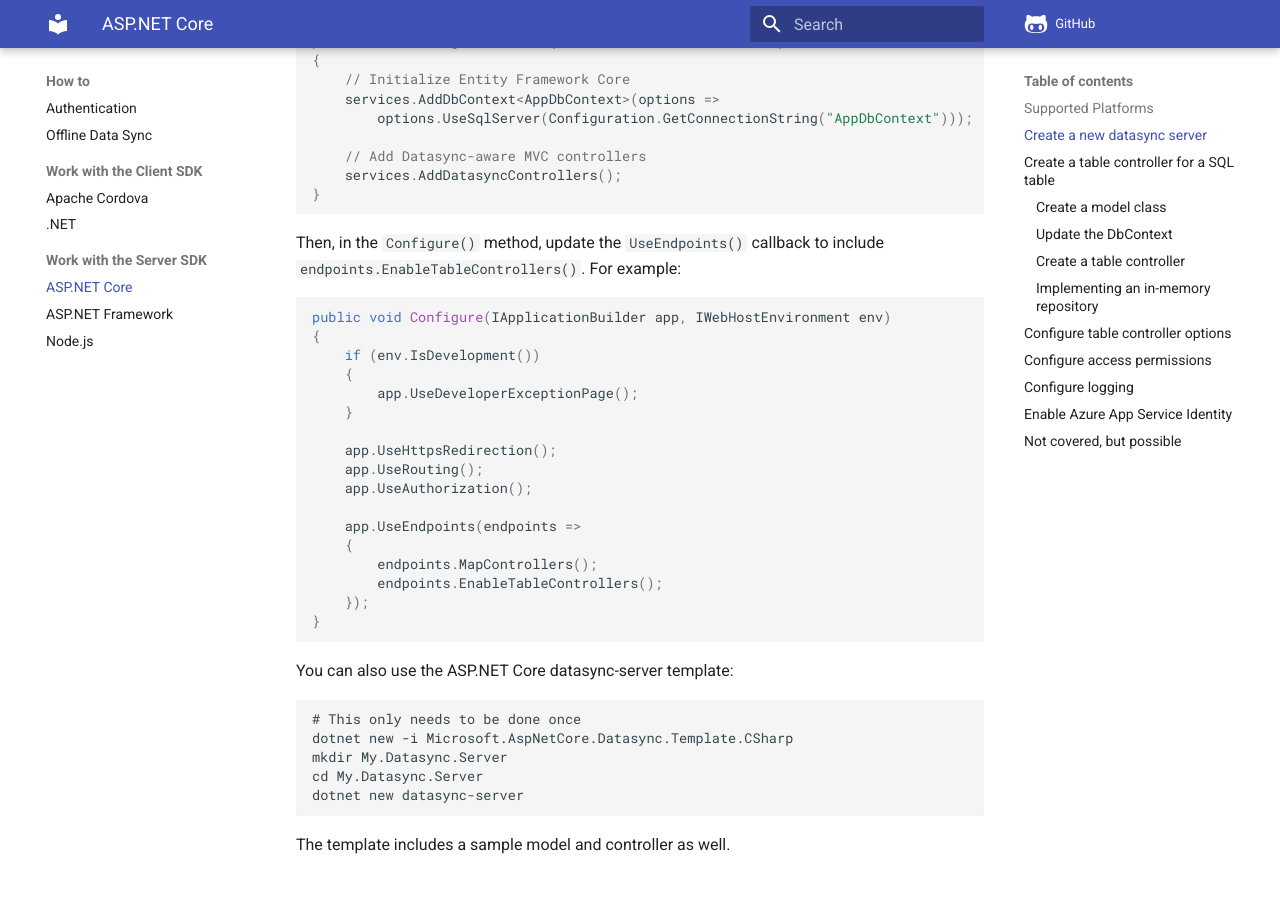
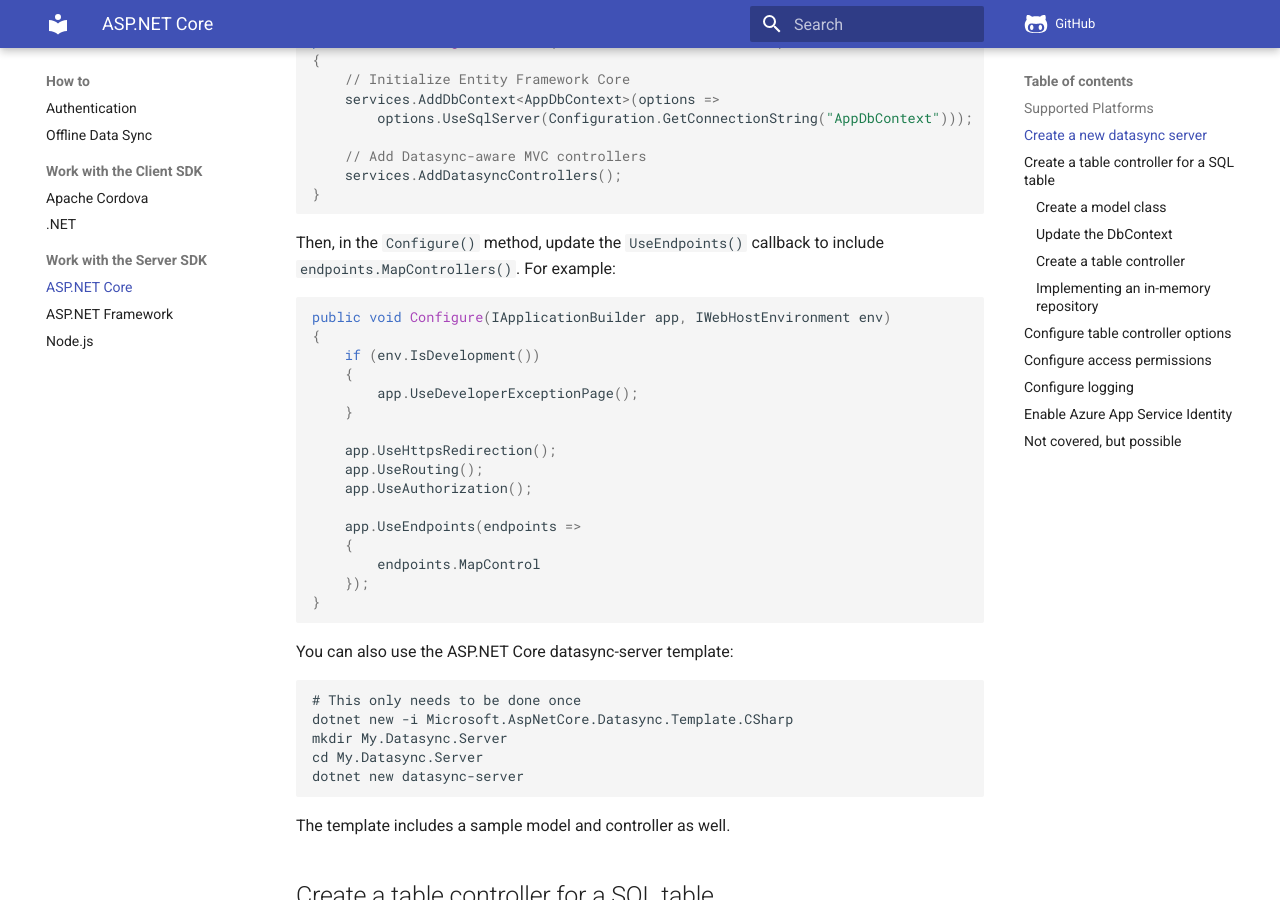
Before and after one commit to Azure/azure-mobile-apps, an MkDocs documentation site: the page built from docs/howto/server/aspnetcore.md, in a window 1280 px wide and 900 px high, scrolled down 842 px. Built offline with MkDocs 1.6.1 and Material for MkDocs 9.7.7, drawn with Linux system fonts in a browser that asks for light colours; comment, search, counter and statistics services are not loaded; some of the changed text lies outside the part shown.

````diff
--- a/docs/howto/server/aspnetcore.md
+++ b/docs/howto/server/aspnetcore.md
@@ -30,7 +30,7 @@
 }
 ```
 
-Then, in the `Configure()` method, update the `UseEndpoints()` callback to include `endpoints.EnableTableControllers()`.  For example:
+Then, in the `Configure()` method, update the `UseEndpoints()` callback to include `endpoints.MapControllers()`.  For example:
 
 ``` csharp
 public void Configure(IApplicationBuilder app, IWebHostEnvironment env)
@@ -46,8 +46,7 @@
 
     app.UseEndpoints(endpoints =>
     {
-        endpoints.MapControllers();
-        endpoints.EnableTableControllers();
+        endpoints.MapControl
     });
 }
 ```
@@ -299,7 +298,6 @@
     app.UseEndpoints(endpoints =>
     {
         endpoints.MapControllers();
-        endpoints.EnableTableControllers();
     });
 }
 ```
````
